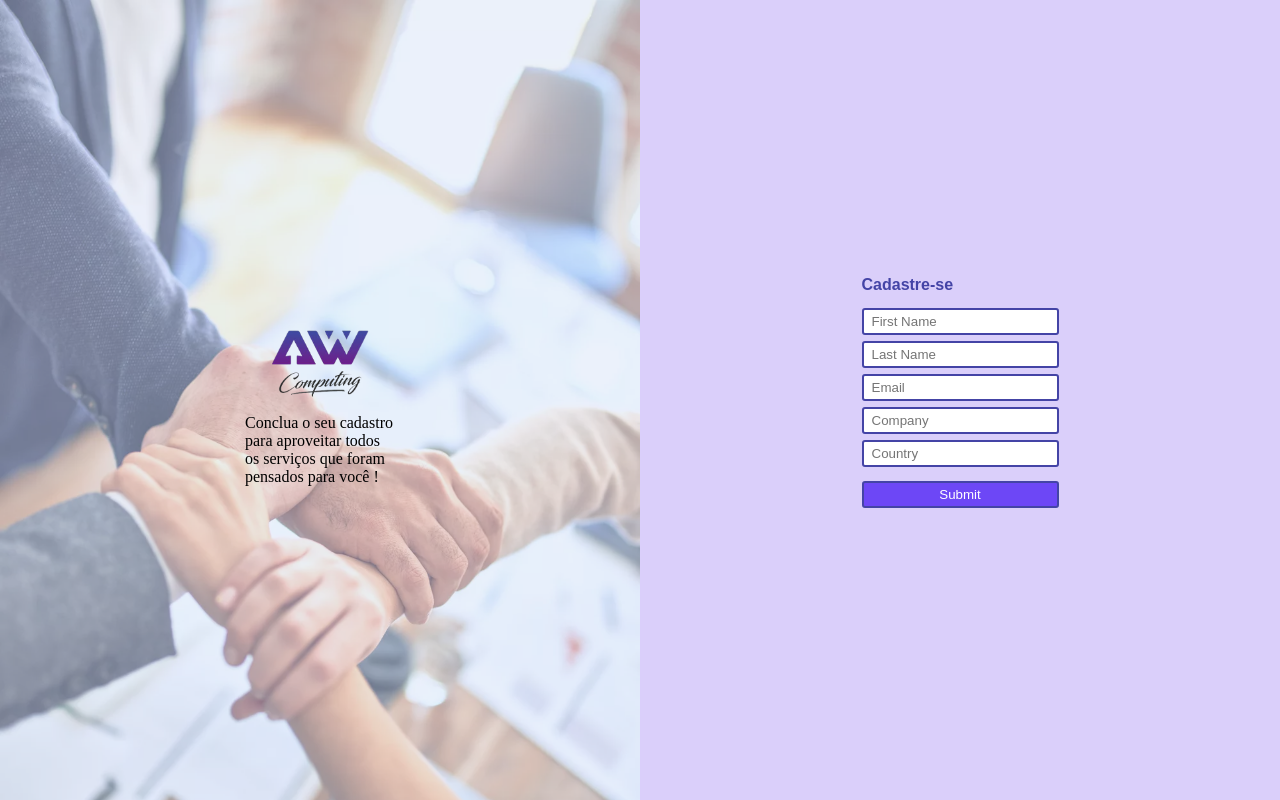
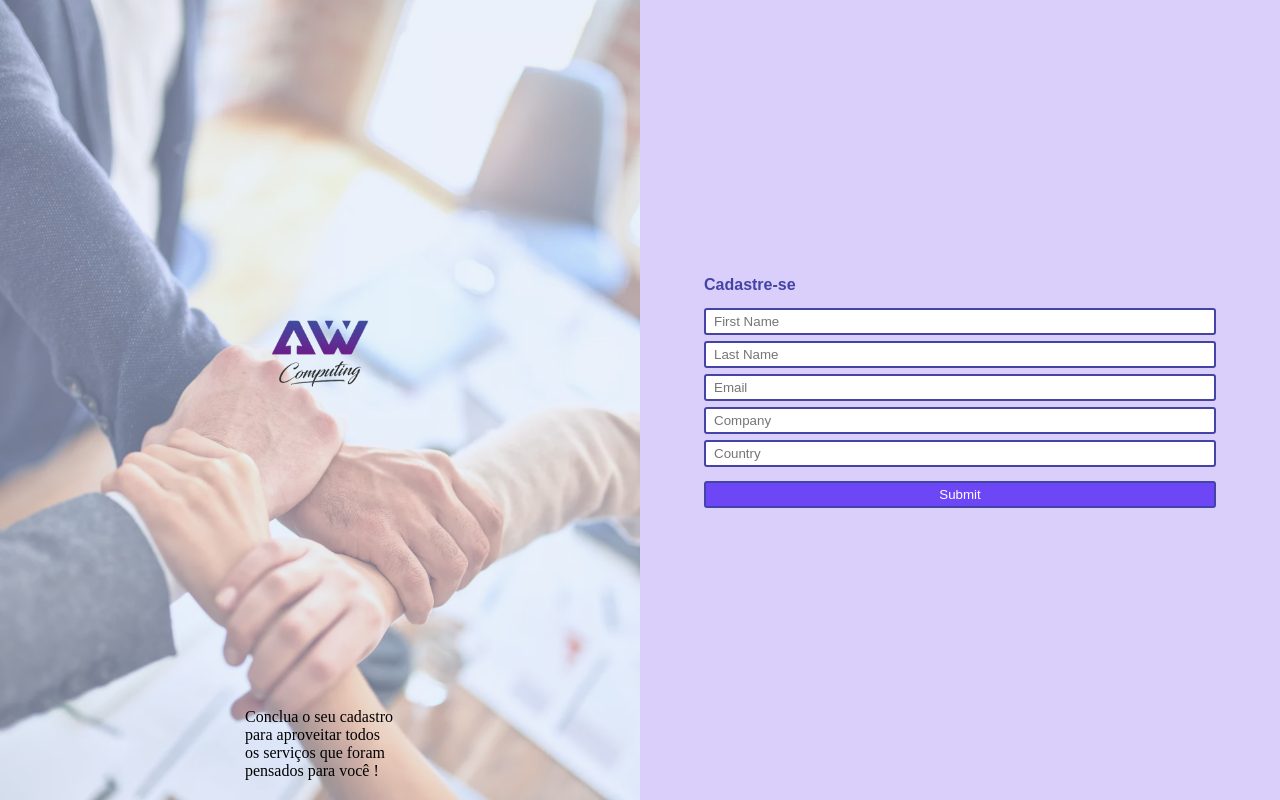
Before and after one commit to WakCHaKal/OMS, a plain HTML site: page index.html in a window 1280 px wide. Drawn offline with Linux system fonts and the light colour scheme.

Commit message:
mudança nas imagens

```diff
--- a/index.html
+++ b/index.html
@@ -42,11 +42,14 @@
     }
 
     #mensagem {
+        margin-top:auto;
+        margin-bottom:20px;
         width: 150px;
         z-index: 0;
     }
 
     #logo {
+        margin-top:auto;
         width: 100px;
         height: 100px;
         object-fit: contain;
@@ -63,6 +66,7 @@
     }
 
     form {
+        width:80%;
         display: flex;
         flex-direction: column;
         gap: 6px;
```
